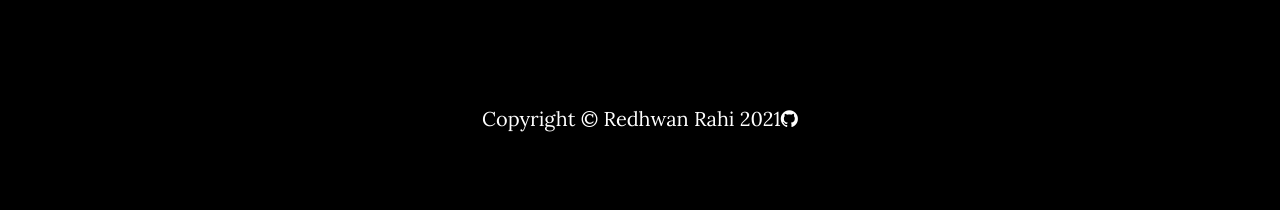
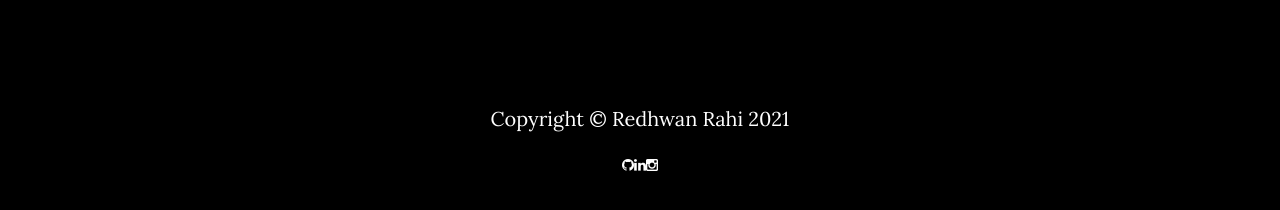
Before and after one commit to Redhwan-Rahi/portfolio-website, a Jekyll site: the page built from index.html, in a window 1280 px wide and 900 px high, scrolled down 2494 px. Shown: the part 675-885 px from the top of the window. Built offline with Jekyll 4.4.1, drawn with Linux system fonts in a browser that asks for light colours; before the commit the page ends 3354 px from its top, so only the background shows below that.

Commit message:
Added github link in footer

```diff
--- a/_includes/footer.html
+++ b/_includes/footer.html
@@ -1,6 +1,8 @@
     <!-- Footer -->
     <footer>
         <div class="container text-center">
-            <p>Copyright &copy; Redhwan Rahi 20{{ site.time | date: '%y' }}<i class="fa fa-github"></i></p>
+            <p>Copyright &copy; Redhwan Rahi 20{{ site.time | date: '%y' }}</p>
+            <br>
+            <i class="fa fa-github"></i><span><i class="fa fa-linkedin"></i></span><span><i class="fa fa-instagram"></i></span>
         </div>
     </footer>
```
